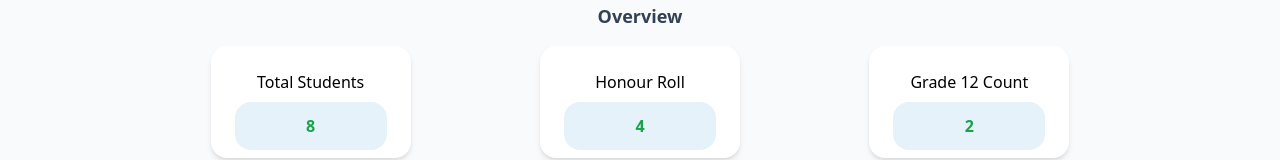
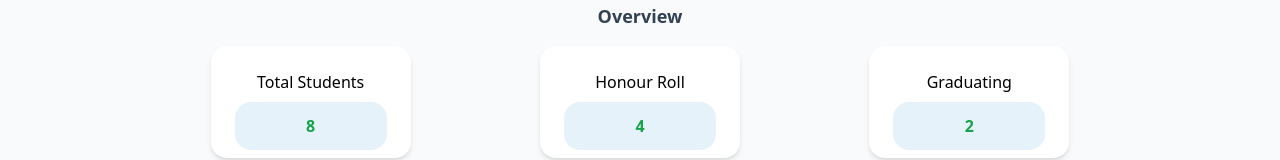
Before and after one commit to Jaeryn1234/WebDev2, a Next.js app in the folder assignment2/: page / in a window 1280 px wide. Shown: the part 123-283 px from the top of the page. Built offline with nearby package versions, Linux system fonts and the light colour scheme.

Commit message:
README comments

```diff
--- a/assignment2/components/StatsPanel.tsx
+++ b/assignment2/components/StatsPanel.tsx
@@ -20,7 +20,7 @@ const StatsPanel = ({studentSize, honourRoll, grade12Size, onClearAll}: StatsPan
         <div className="grid grid-cols-1 justify-items-center gap-3 sm:grid-cols-3">
             <StatsCard text="Total Students" number={studentSize} />
             <StatsCard text="Honour Roll" number={honourRoll} />
-            <StatsCard text="Grade 12 Count" number={grade12Size} />
+            <StatsCard text="Graduating" number={grade12Size} />
         </div>
         <div className="mt-4 flex justify-center">
             <button
```
Also changed, not shown: 1 other file (tests, documents, lock files or other folders).
